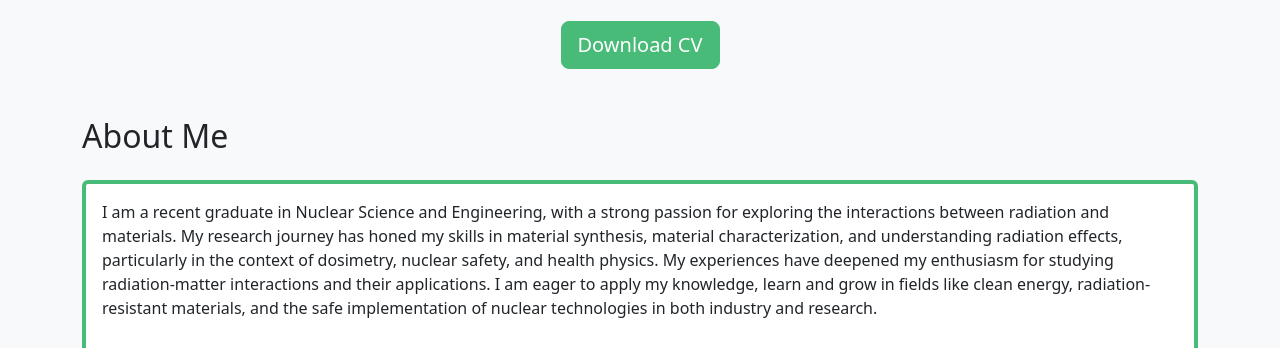
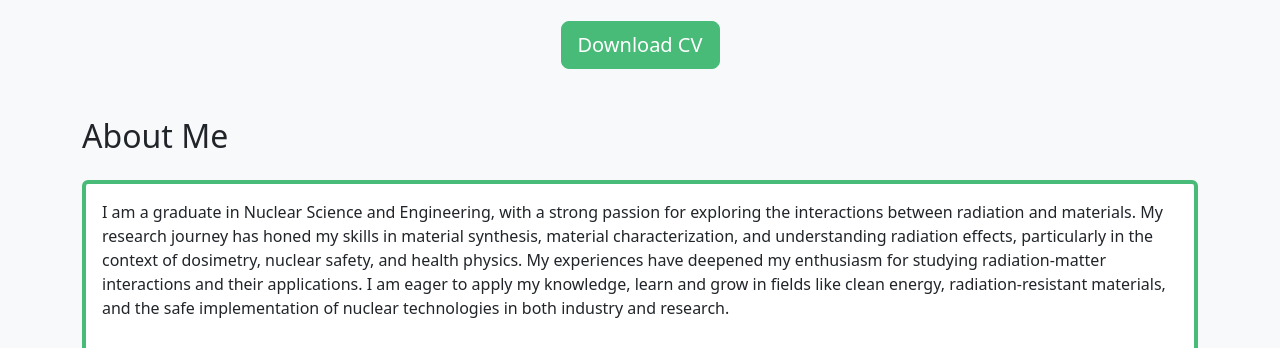
Before and after one commit to nazmul1979/mnhassan_website, a plain HTML site: page index.html in a window 1280 px wide. Shown: the part 600-948 px from the top of the page. Drawn offline with nearby package versions, Linux system fonts and the light colour scheme.

Commit message:
Update index.html

```diff
--- a/index.html
+++ b/index.html
@@ -89,7 +89,7 @@
             <h3 class="h2 mb-4">About Me</h3>
             <div class="card border-start border-4 border-custom-green">
                 <div class="card-body">
-                    <p>I am a recent graduate in Nuclear Science and Engineering, with a strong passion for exploring the interactions between radiation and materials. My research journey has honed my skills in material synthesis, material characterization, and understanding radiation effects, particularly in the context of dosimetry, nuclear safety, and health physics.
+                    <p>I am a graduate in Nuclear Science and Engineering, with a strong passion for exploring the interactions between radiation and materials. My research journey has honed my skills in material synthesis, material characterization, and understanding radiation effects, particularly in the context of dosimetry, nuclear safety, and health physics.
 My experiences have deepened my enthusiasm for studying radiation-matter interactions and their applications. I am eager to apply my knowledge, learn and grow in fields like clean energy, radiation-resistant materials, and the safe implementation of nuclear technologies in both industry and research.</p>
                 </div>
             </div>
```
